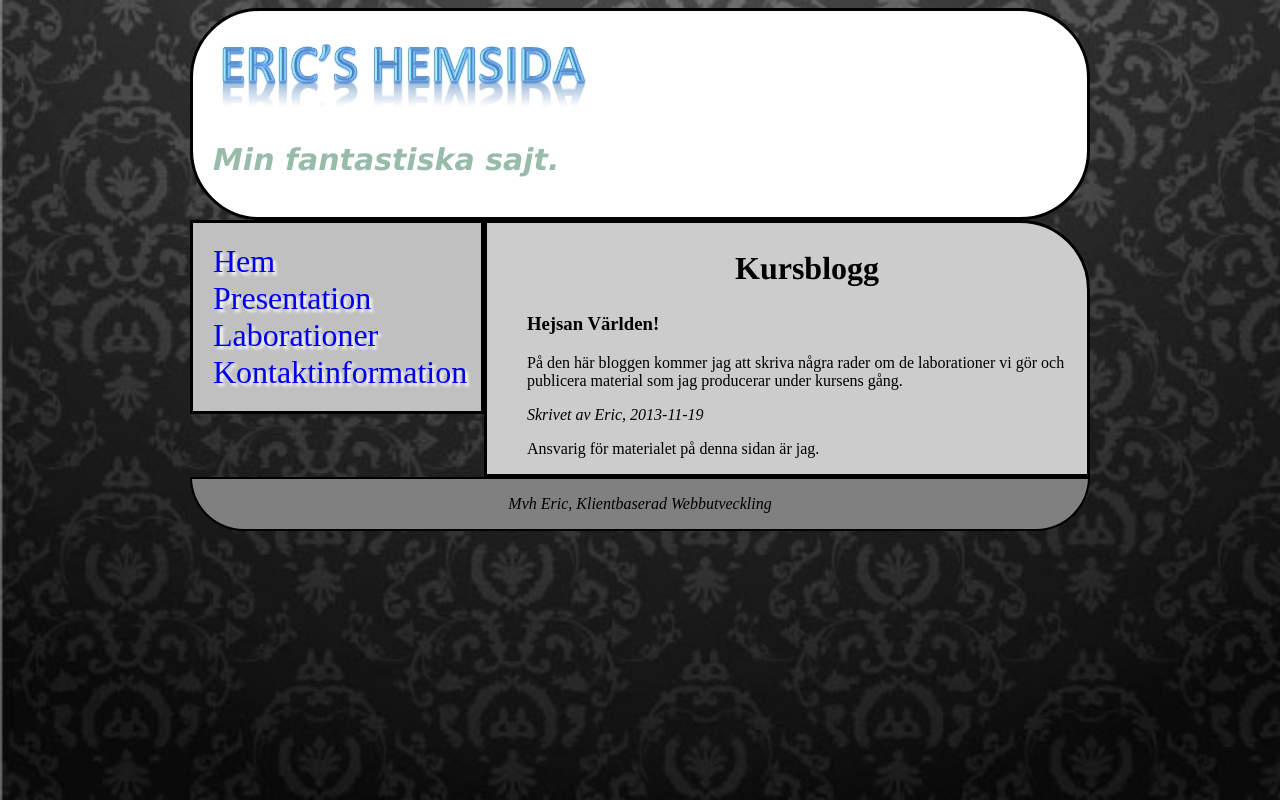
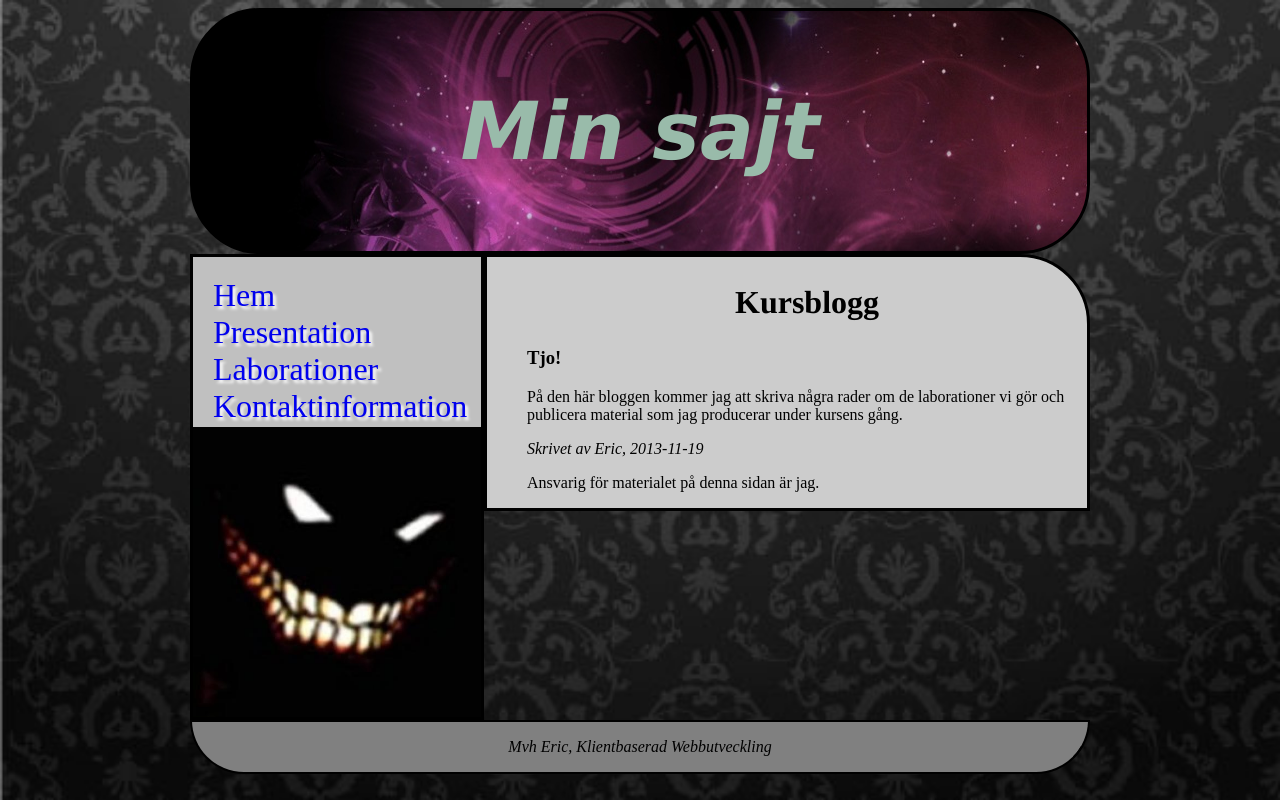
Before and after one commit to erise/eh222rz-1dv435-laborationer, a plain HTML site: page index.html in a window 1280 px wide. Drawn offline with Linux system fonts and the light colour scheme.

Commit message:
snabbare

```diff
--- a/css/style.css
+++ b/css/style.css
@@ -24,7 +24,7 @@
         color: #9ba;
         margin-right: auto;
         margin-left: auto;
-        background: white;
+        background: url(pics/menybild.jpg);
         float: center;
         padding: 20px 20px;
         }
@@ -38,9 +38,14 @@
         border-radius: 0px;
         border-color: black;
         width: 248px;
-        height: auto;
+        height: 420px;
         margin-left: auto;
         background: silver;
+        background-image: url(pics/123smile.jpg);
+        background-position: bottom;
+        background-size:290px 290px;
+        background-repeat:no-repeat;
+
         padding: 20px 20px;
         float: left;
         text-shadow: 3px 3px 3px white;
@@ -102,7 +107,8 @@
 
 h1 {
     font: italic bold 30px Verdana, Helvetica, Arial, sans-serif;
-
+    text-align: center;
+    font-size: 5em;
 }
 
 h2 {
--- a/index.html
+++ b/index.html
@@ -12,8 +12,7 @@
 
 <div id="wrap">
     <div id="header">
-            <img src="pics/cover.jpg" id="logga" alt="logga"/>
-             <h1>Min fantastiska sajt.</h1>
+                     <h1>Min sajt</h1>
     </div>
 
 
@@ -23,7 +22,7 @@
     <div id="body">
                 <dd><h2>Kursblogg</h2>
 
-                <h3>Hejsan Världen!</h3>
+                <h3>Tjo!</h3>
                 <p>På den här bloggen kommer jag att skriva några rader om de laborationer vi gör och publicera material som jag producerar under kursens gång.</p>
                 <p><i>Skrivet av Eric, 2013-11-19</i></p>
                 <p>Ansvarig för materialet på denna sidan är jag.</p>
```
Also changed, not shown: pages/Laborationer.html (+1 -2 lines), pages/kontakt.html (+1 -2 lines), pages/presentation.html (+1 -2 lines), css/pics/123smile.jpg (added), css/pics/menybild.jpg (added), css/pics/menybild.png (deleted).
